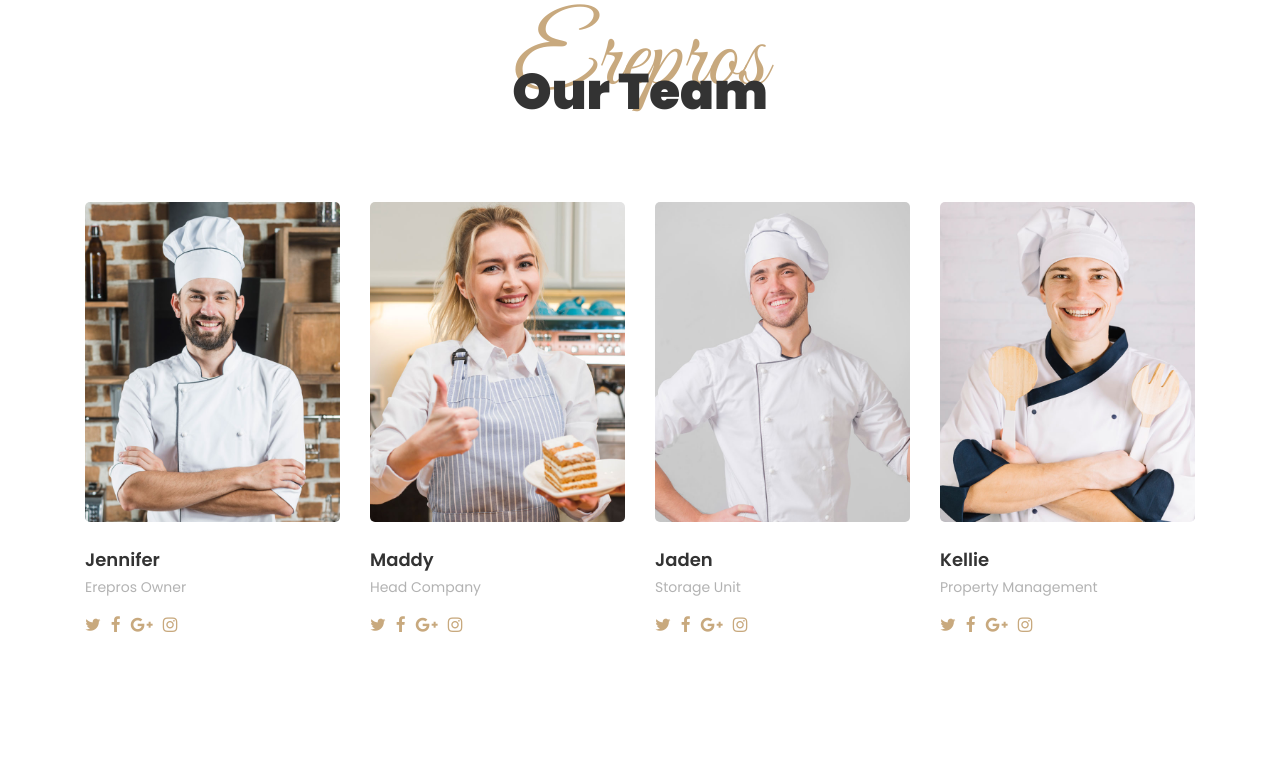
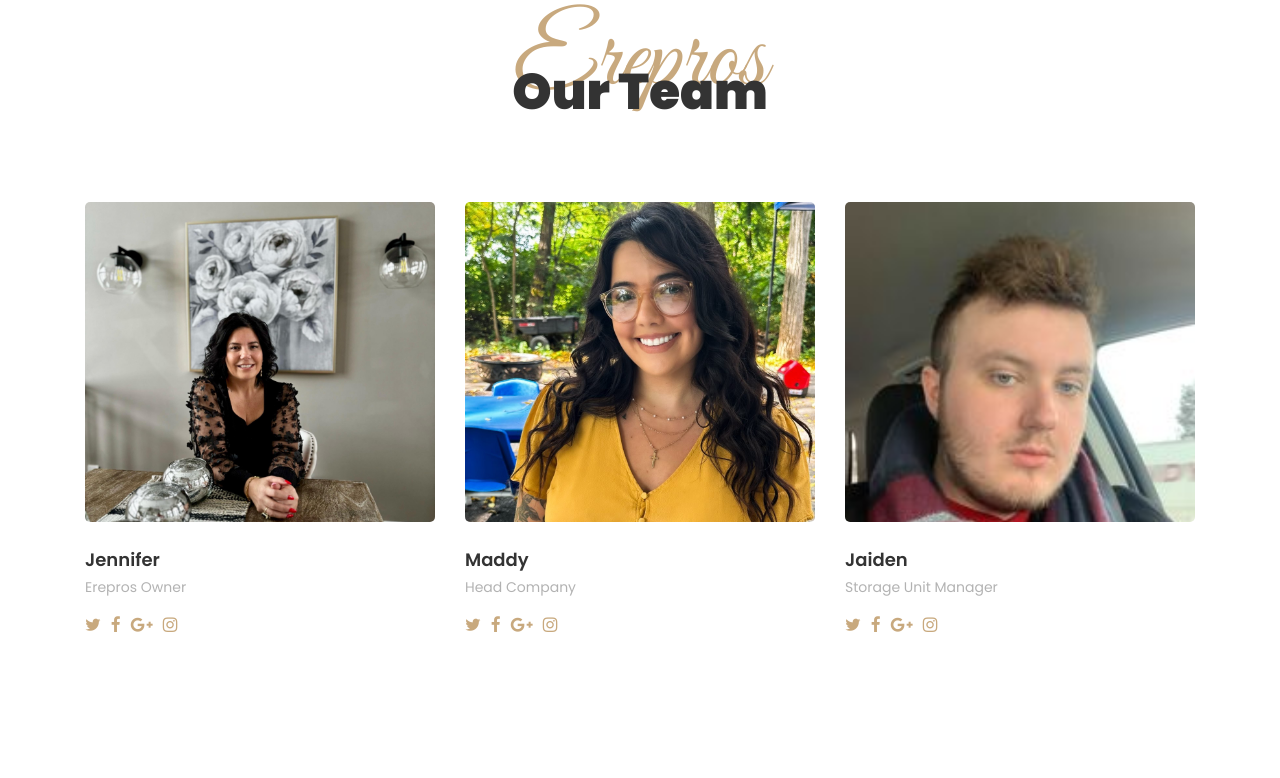
Before and after one commit to Hikaru14/Erepros, a PHP site: page /pages/home.php in a window 1280 px wide. Shown: the part 3869-4647 px from the top of the page. Run offline with PHP 8.4, Linux system fonts and the light colour scheme; some libraries are stand-ins or nearby versions; some web fonts are replaced.

Commit message:
adding profile picture

```diff
--- a/pages/home.php
+++ b/pages/home.php
@@ -380,9 +380,9 @@
         </div>
       </div>
       <div class="row">
-        <div class="col-md-6 col-lg-3 ftco-animate">
+        <div class="col-md-6 col-lg-4 ftco-animate">
           <div class="staff">
-            <div class="img" style="background-image: url(../images/chef-4.jpg);"></div>
+            <div class="img" style="background-image: url(../images/profile/jen.jpg);"></div>
             <div class="text pt-4">
               <h3>Jennifer</h3>
               <span class="position mb-2">Erepros Owner</span>
@@ -397,9 +397,9 @@
             </div>
           </div>
         </div>
-        <div class="col-md-6 col-lg-3 ftco-animate">
+        <div class="col-md-6 col-lg-4 ftco-animate">
           <div class="staff">
-            <div class="img" style="background-image: url(../images/chef-2.jpg);"></div>
+            <div class="img" style="background-image: url(../images/profile/maddy.jpg);"></div>
             <div class="text pt-4">
               <h3>Maddy</h3>
               <span class="position mb-2">Head Company</span>
@@ -414,29 +414,12 @@
             </div>
           </div>
         </div>
-        <div class="col-md-6 col-lg-3 ftco-animate">
+        <div class="col-md-6 col-lg-4 ftco-animate">
           <div class="staff">
-            <div class="img" style="background-image: url(../images/chef-3.jpg);"></div>
+            <div class="img" style="background-image: url(../images/profile/jaiden.jpg);"></div>
             <div class="text pt-4">
-              <h3>Jaden</h3>
-              <span class="position mb-2">Storage Unit</span>
-              <div class="faded">
-                <ul class="ftco-social d-flex">
-                  <li class="ftco-animate"><a href="#"><span class="icon-twitter"></span></a></li>
-                  <li class="ftco-animate"><a href="#"><span class="icon-facebook"></span></a></li>
-                  <li class="ftco-animate"><a href="#"><span class="icon-google-plus"></span></a></li>
-                  <li class="ftco-animate"><a href="#"><span class="icon-instagram"></span></a></li>
-                </ul>
-              </div>
-            </div>
-          </div>
-        </div>
-        <div class="col-md-6 col-lg-3 ftco-animate">
-          <div class="staff">
-            <div class="img" style="background-image: url(../images/chef-1.jpg);"></div>
-            <div class="text pt-4">
-              <h3>Kellie</h3>
-              <span class="position mb-2">Property Management</span>
+              <h3>Jaiden</h3>
+              <span class="position mb-2">Storage Unit Manager</span>
               <div class="faded">
                 <ul class="ftco-social d-flex">
                   <li class="ftco-animate"><a href="#"><span class="icon-twitter"></span></a></li>
```
Also changed, not shown: images/profile/jaiden.jpg (added), images/profile/jen.jpg (added), images/profile/maddy.jpg (added).
